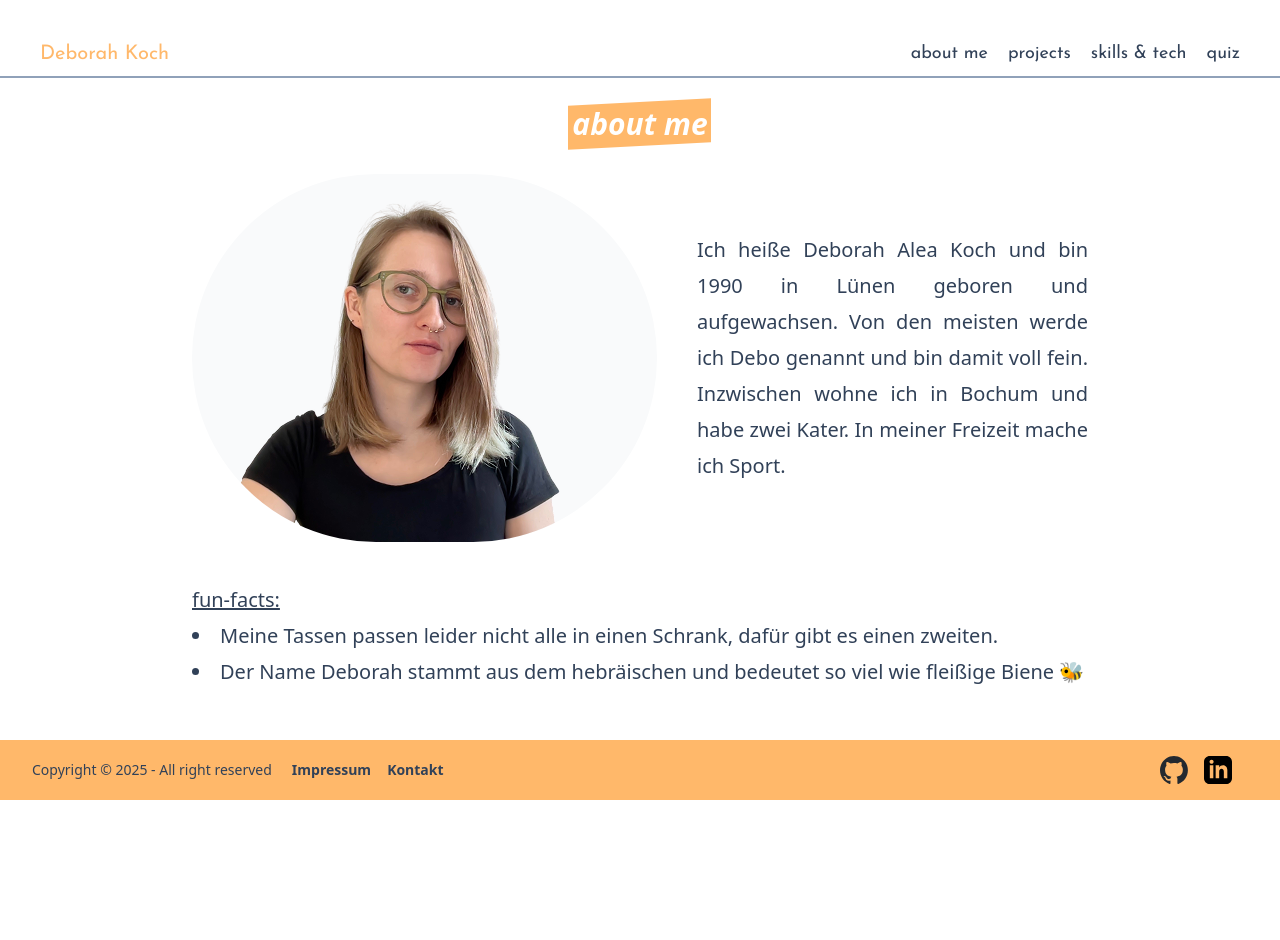
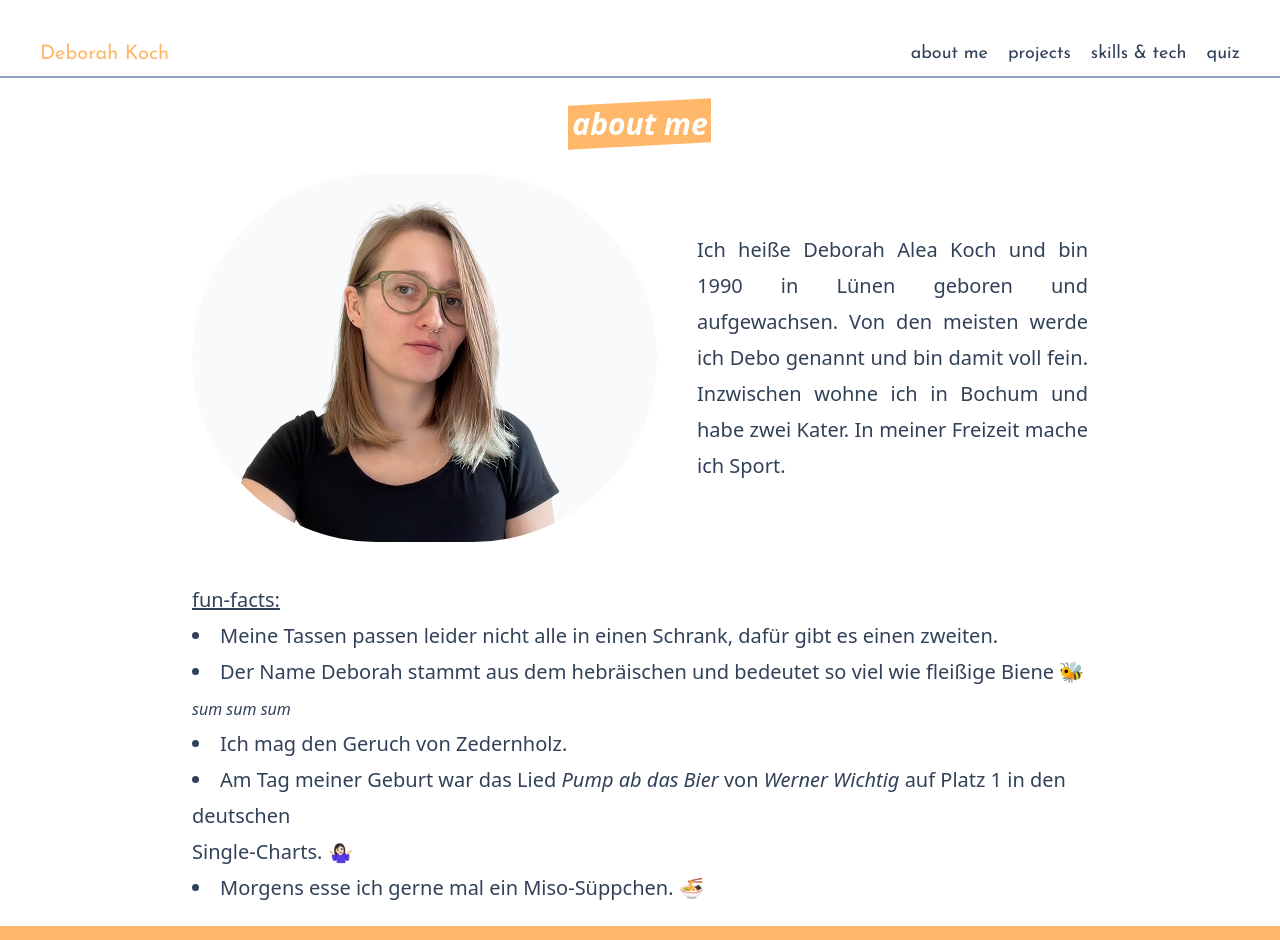
Before and after one commit to DeborahAleaKoch/hejIchBinDebo, a React (Vite) app: page /aboutme in a window 1280 px wide. Shown: the top 940 px of the page. Before the commit the page ends 800 px from the top, so only its background shows below. Built offline with nearby package versions, Linux system fonts and the light colour scheme.

Commit message:
more funfacts

```diff
--- a/src/pages/AboutMe.tsx
+++ b/src/pages/AboutMe.tsx
@@ -32,8 +32,19 @@ export const AboutMe = () => {
 					</li>
 					<li>
 						Der Name Deborah stammt aus dem hebräischen und bedeutet so viel wie
-						fleißige Biene 🐝
+						fleißige Biene 🐝{" "}
+						<span className='font-extralight text-base italic'>
+							sum sum sum
+						</span>
 					</li>
+					<li>Ich mag den Geruch von Zedernholz.</li>
+					<li>
+						Am Tag meiner Geburt war das Lied{" "}
+						<span className='italic '>Pump ab das Bier</span> von{" "}
+						<span className='italic'>Werner Wichtig </span> auf Platz 1 in den
+						deutschen <br /> Single-Charts. 🤷🏻‍♀️
+					</li>
+					<li>Morgens esse ich gerne mal ein Miso-Süppchen. 🍜</li>
 				</div>
 			</div>
 		</>
```
